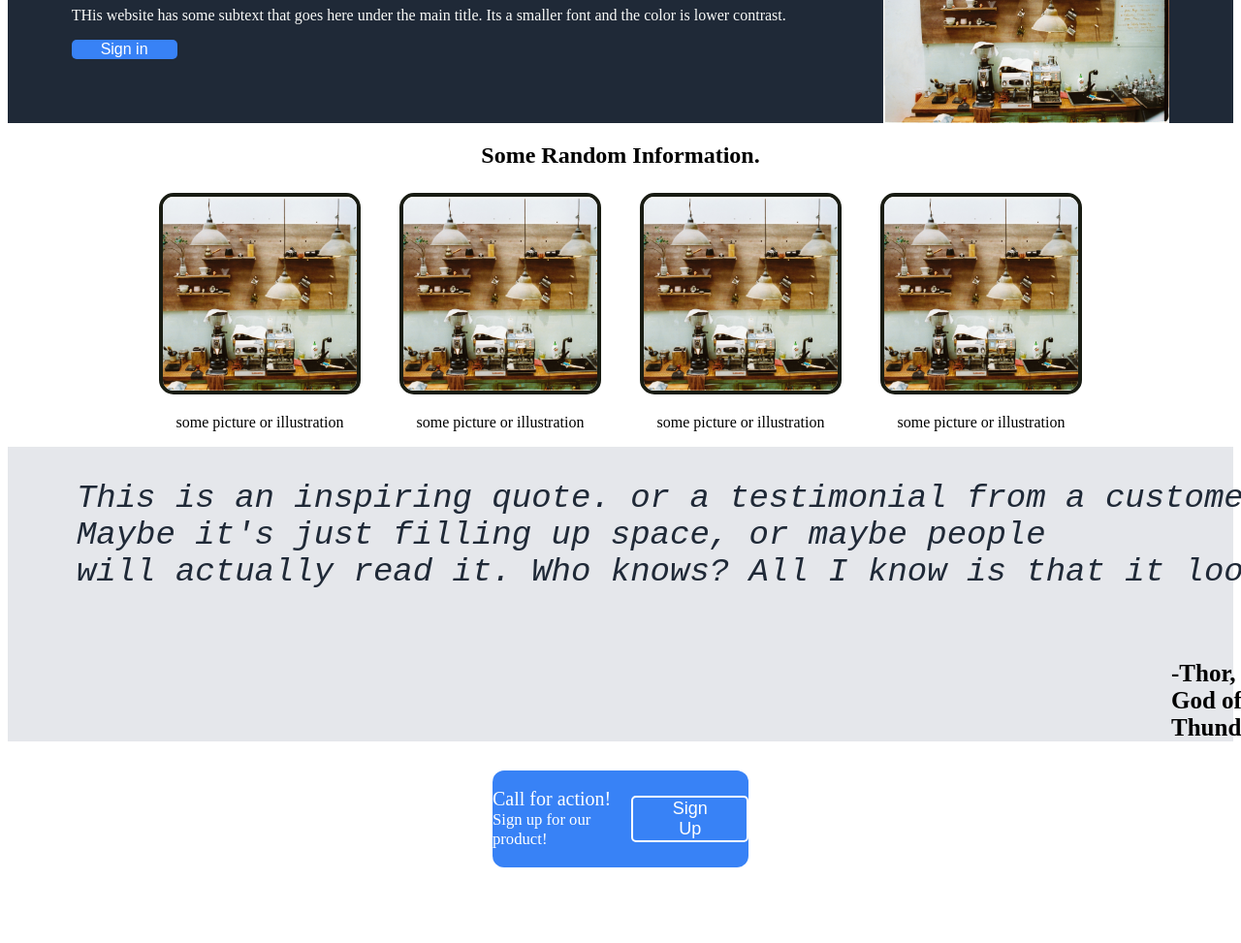
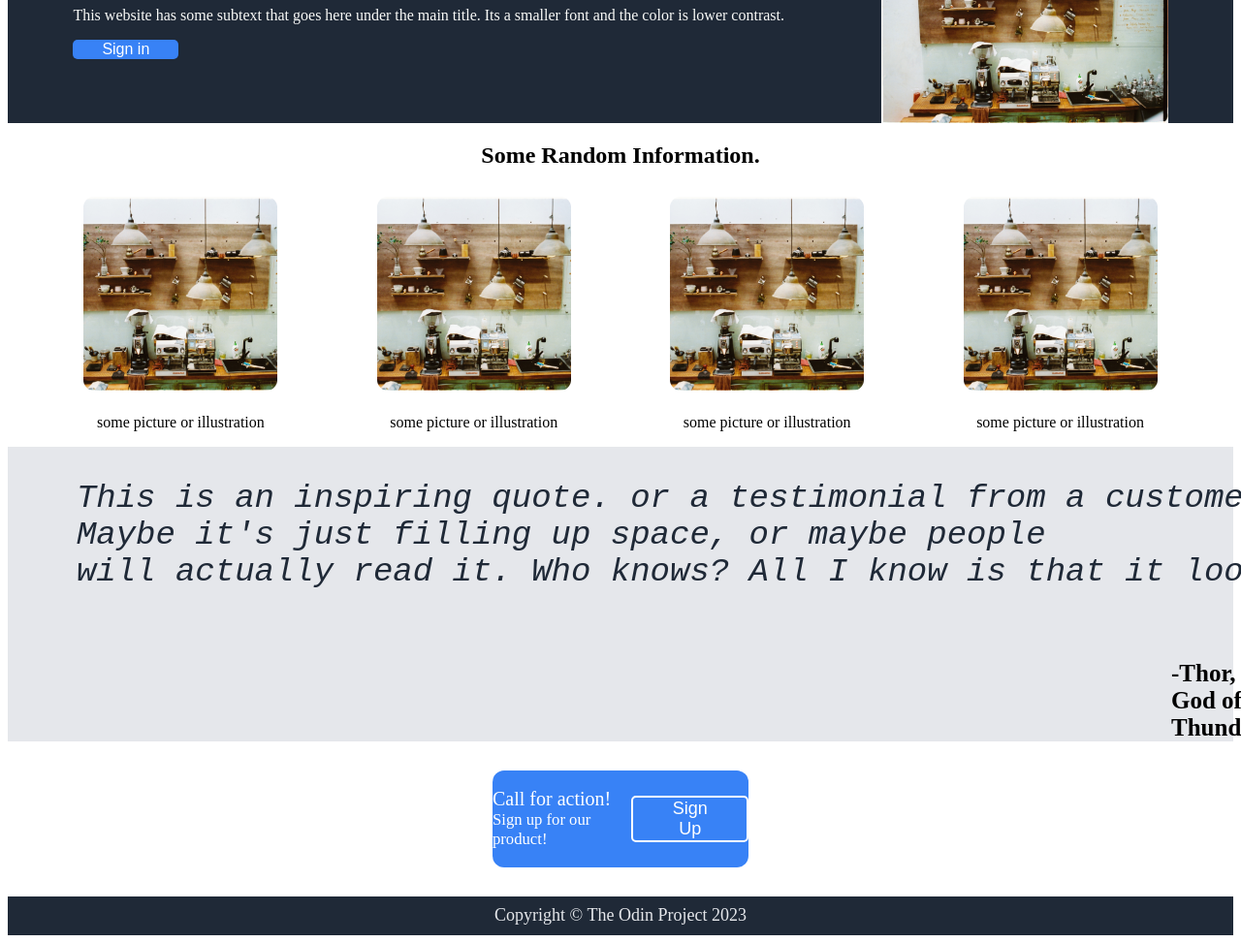
Before and after one commit to Leinad132/odin-landing-page, a plain HTML site: page index.html in a window 1280 px wide. Shown: the part 138-1111 px from the top of the page at 97% size. Before the commit the page ends 1063 px from the top, so only its background shows below. Drawn offline with Linux system fonts and the light colour scheme.

Commit message:
Redid the picture spaces, removed the underline in the navbar links, added the copyright footer

```diff
--- a/index.html
+++ b/index.html
@@ -22,7 +22,7 @@
         <div class="heading">
             <div class="title"><h1>This website is awesome</h1>
             <p>
-            THis website has some subtext that goes here under the main title.
+            This website has some subtext that goes here under the main title.
             Its a smaller font and the color is lower contrast.
             </p>
             <button id="sign-in">Sign in</button>
@@ -74,6 +74,12 @@
 
     </div>
 
+    <div class="copyright-section">
+
+        <p> Copyright © The Odin Project 2023</p>
+
+    </div>
+
 
 
 
--- a/style.css
+++ b/style.css
@@ -13,6 +13,7 @@
 #nav-links a{
    margin-right: 20px;
    color:white;
+   text-decoration: none;
 }
 
 #header-logo{
@@ -62,7 +63,7 @@
 
 .box-img{
     display: flex;
-    justify-content: center;
+    justify-content: space-evenly;
     flex-wrap: wrap;
 }
 .box-img img{
@@ -70,7 +71,7 @@
     width: 200px;
     height: 200px;
     object-fit: cover;
-    border: 4px solid #191c13;
+    border: 4px solid transparent;
     border-radius: 15px;
     margin: 5px 20px 0px 20px;
 }
@@ -140,7 +141,13 @@
     padding-right: 30px;
 }
 
-.end{
-    background-color: #1f2937;
 
+.copyright-section{
+    height: 40px;
+    background-color:#1f2937 ;
+    font-size: 18px;
+    color: #e5e7eb;
+    display: flex;
+    justify-content: center;
+    align-items: center;
 }
```
